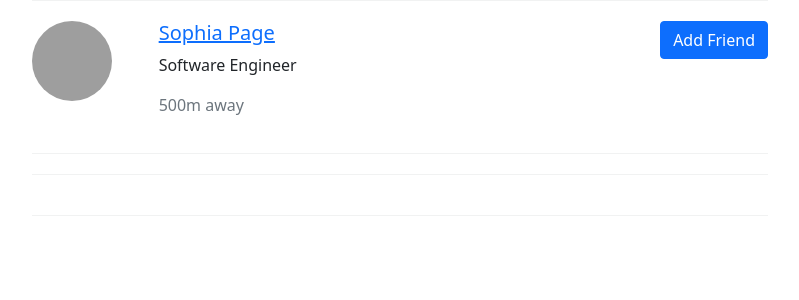
After one commit to nikyadav5312/facebook, a PHP site: page /showfriend.php in a window 1280 px wide. The commit adds this page. Shown: the top 300 px of the page, without its empty margins (50-849 px from the left). Run offline with PHP 8.4, Linux system fonts and the light colour scheme; some libraries are stand-ins or nearby versions; grey boxes are pictures that could not be loaded.

Commit message:
new file

```diff
--- a/FB/Profile.php
+++ b/FB/Profile.php
@@ -1,5 +1,6 @@
 <?php
 session_start();
+include("js.php");
 
 include("navbar.php");
 
@@ -16,8 +17,7 @@ if (!isset($_SESSION['user_id'])) {
     <meta name="viewport" content="width=device-width, initial-scale=1.0">
     <title>Document</title>
     <link href="//maxcdn.bootstrapcdn.com/bootstrap/4.1.1/css/bootstrap.min.css" rel="stylesheet" id="bootstrap-css">
-    <script src="//maxcdn.bootstrapcdn.com/bootstrap/4.1.1/js/bootstrap.min.js"></script>
-    <script src="//cdnjs.cloudflare.com/ajax/libs/jquery/3.2.1/jquery.min.js"></script>
+
     <link rel="stylesheet" href="styles.css">
 </head>
 
--- /dev/null
+++ b/FB/show.css
@@ -0,0 +1,34 @@
+body{
+    margin-top:20px;
+    background:#FAFAFA;
+}
+/*==================================================
+  Nearby People CSS
+  ==================================================*/
+
+.people-nearby .google-maps{
+  background: #f8f8f8;
+  border-radius: 4px;
+  border: 1px solid #f1f2f2;
+  padding: 20px;
+  margin-bottom: 20px;
+}
+
+.people-nearby .google-maps .map{
+  height: 300px;
+  width: 100%;
+  border: none;
+}
+
+.people-nearby .nearby-user{
+  padding: 20px 0;
+  border-top: 1px solid #f1f2f2;
+  border-bottom: 1px solid #f1f2f2;
+  margin-bottom: 20px;
+}
+
+img.profile-photo-lg{
+  height: 80px;
+  width: 80px;
+  border-radius: 50%;
+}
--- /dev/null
+++ b/FB/showfriend.php
@@ -0,0 +1,44 @@
+<!DOCTYPE html>
+<html lang="en">
+
+<head>
+
+    <meta charset="UTF-8">
+    <meta name="viewport" content="width=device-width, initial-scale=1.0">
+    <link rel="stylesheet" href="show.css">
+    <link rel="stylesheet" href="https://cdn.jsdelivr.net/npm/bootstrap@5.0.0-beta1/dist/js/bootstrap.bundle.min.js">
+        <link rel="stylesheet" href="https://cdnjs.cloudflare.com/ajax/libs/jquery/3.2.1/jquery.min.js">
+        <link rel="stylesheet" href="https://cdn.jsdelivr.net/npm/bootstrap@5.0.0-beta1/dist/css/bootstrap.min.css">
+        <link rel="stylesheet" href="https://cdnjs.cloudflare.com/ajax/libs/font-awesome/4.7.0/css/font-awesome.min.css">
+    <title>Document</title>
+</head>
+<body>
+<div class="container">
+    <div class="row">
+        <div class="col-md-8">
+            <div class="people-nearby">
+
+              <div class="nearby-user">
+                <div class="row">
+                  <div class="col-md-2 col-sm-2">
+                    <img src="https://bootdey.com/img/Content/avatar/avatar7.png" alt="user" class="profile-photo-lg">
+                  </div>
+                  <div class="col-md-7 col-sm-7">
+                    <h5><a href="#" class="profile-link">Sophia Page</a></h5>
+                    <p>Software Engineer</p>
+                    <p class="text-muted">500m away</p>
+                  </div>
+                  <div class="col-md-3 col-sm-3">
+                    <button class="btn btn-primary pull-right">Add Friend</button>
+                  </div>
+                </div>
+              </div>
+              <div class="nearby-user">
+
+              </div>
+            </div>
+    	</div>
+	</div>
+</div>
+</body>
+</html>
--- a/FB/welcome.php
+++ b/FB/welcome.php
@@ -1,6 +1,6 @@
 <?php
 session_start();
-
+include("js.php");
 if (!isset($_SESSION['user_id'])) {
     header("Location: login.php");
     exit();
@@ -16,8 +16,6 @@ if (!isset($_SESSION['user_id'])) {
     <meta name="viewport" content="width=device-width, initial-scale=1.0">
     <title>Facebook Clone</title>
     <link href="//maxcdn.bootstrapcdn.com/bootstrap/4.0.0/css/bootstrap.min.css" rel="stylesheet" id="bootstrap-css">
-    <script src="//maxcdn.bootstrapcdn.com/bootstrap/4.0.0/js/bootstrap.min.js"></script>
-    <script src="//cdnjs.cloudflare.com/ajax/libs/jquery/3.2.1/jquery.min.js"></script>
     <link rel="stylesheet" href="styles.css">
 </head>
 
```
Also changed, not shown: FB/file-uploader.php (deleted, +0 -59 lines), FB/js.php (added, +14 -0 lines), FB/profiledata.php (+40 -51 lines), FB/follow.php (line endings or trailing spaces).
